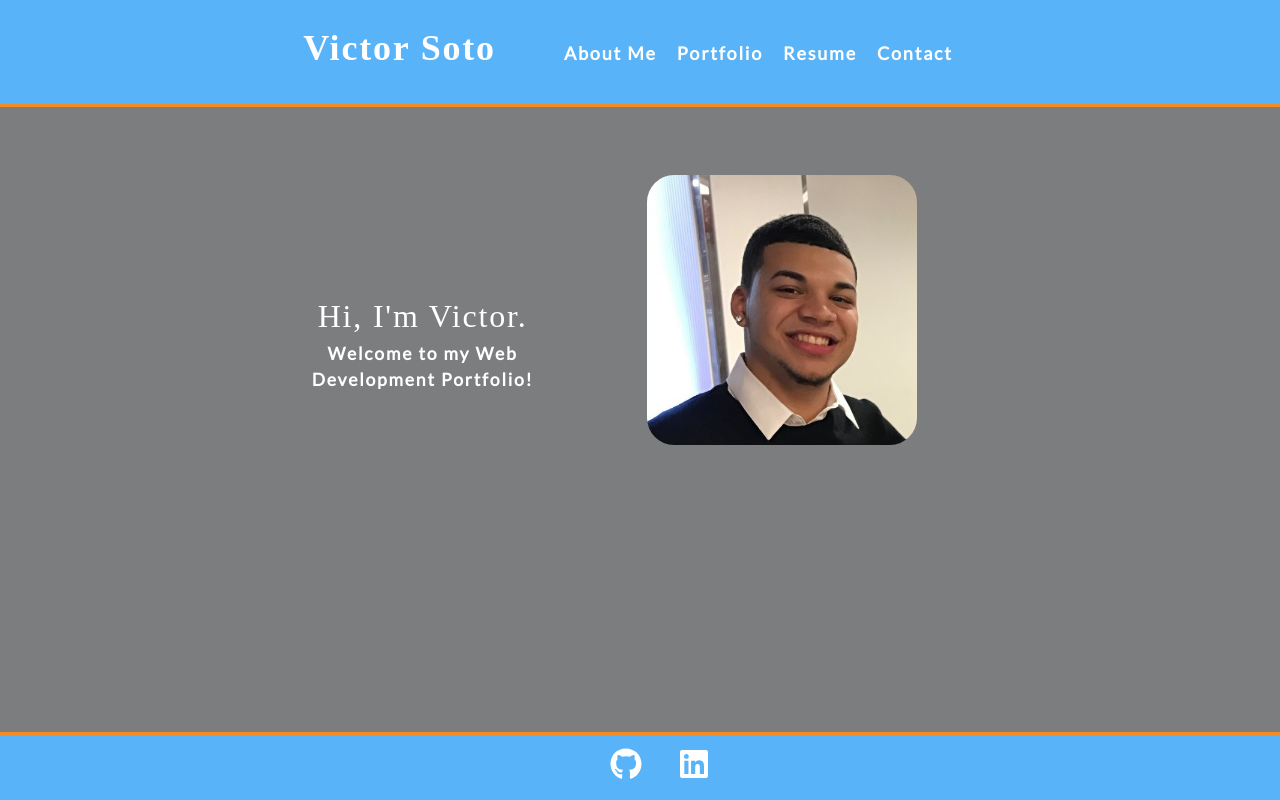
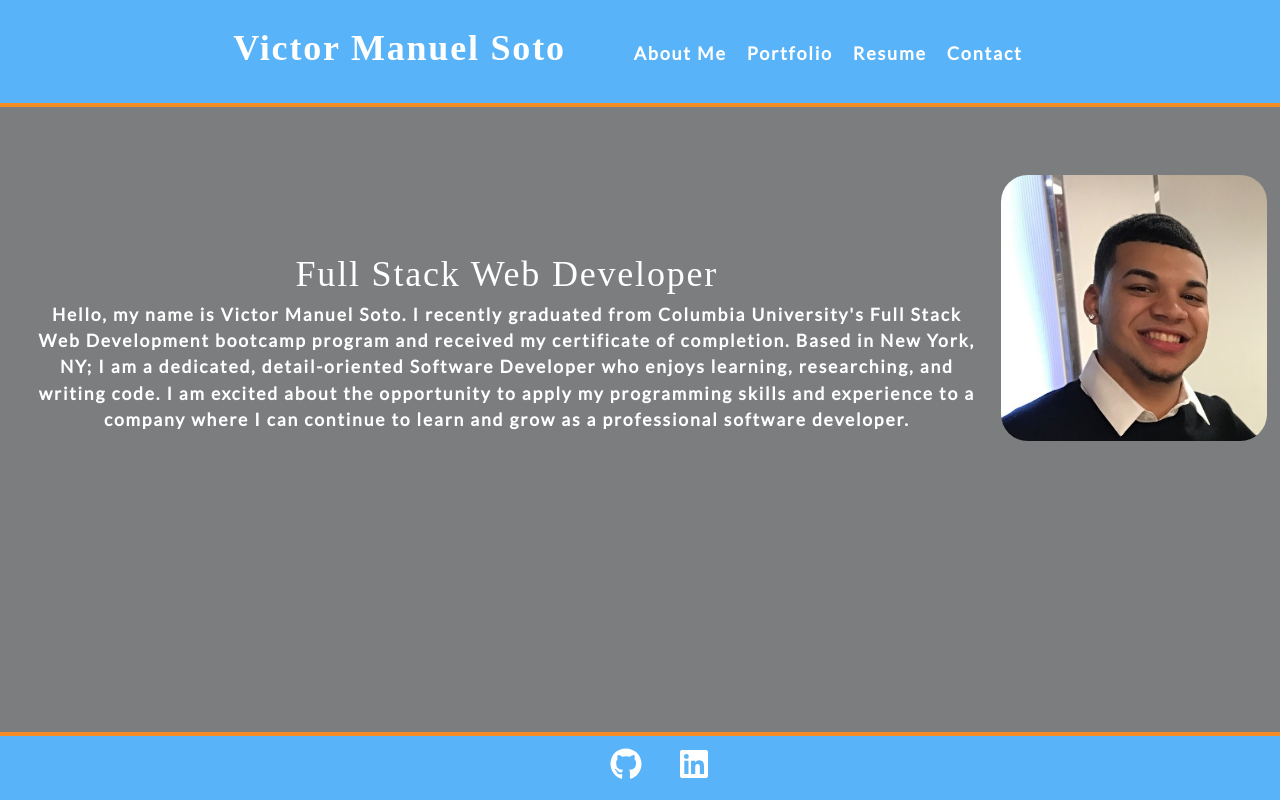
Before and after one commit to Vsoto7697/vsotoreact-portfolio, a React (Create React App) app: page / in a window 1280 px wide. Built offline with nearby package versions, Linux system fonts and the light colour scheme; a web font is replaced by a local one.

Commit message:
added resume pdf to index.js that allows user to download my resume

```diff
--- a/src/App.js
+++ b/src/App.js
@@ -3,7 +3,7 @@ import { HashRouter as Router, Routes, Route } from 'react-router-dom';
 
 import Header from './components/Header';
 import Home from './components/Home';
-import About from './components/About';
+import About from './components/Home';
 import Contact from './components/Contact';
 import Projects from './components/Projects';
 import MyResume from './components/Resume';
--- a/src/components/About/index.js
+++ /dev/null
@@ -1,30 +0,0 @@
-import React from 'react';
-import Selfie from '../../assets/images/vicandmaxselfie.jpeg';
-
-const About = () => {
-  return (
-    <section className="about">
-      <h1 id="about">About Me</h1>
-      <p>
-      Hello, my name is Victor Soto. I recently graduated from Columbia University's Full Stack Web Development bootcamp program and received my certificate of completion. I am currently residing in New York, NY. I am actively looking for work as a Junior Web Developer. Watching Baseball, collecting sneakers, playing video games, and hiking with my dog are some of my hobbies when I'm not creating websites.
-      </p>
-      <div className="aboutmephoto">
-        <img src={Selfie} alt="self portrait" />
-      </div>
-      <p>
-
-      </p>
-      <p>
-
-      </p>
-      <p>
-
-      </p>
-      <p>
-
-      </p>
-    </section>
-  );
-};
-
-export default About;
--- a/src/components/Header/index.js
+++ b/src/components/Header/index.js
@@ -7,7 +7,7 @@ const Header = () => {
     <header className="flex-row px-1">
       <div className="logo">
         <h1>
-          <Link to="/">Victor Soto</Link>
+          <Link to="/">Victor Manuel Soto</Link>
         </h1>
       </div>
       <Nav></Nav>
--- a/src/components/Home/index.js
+++ b/src/components/Home/index.js
@@ -5,8 +5,8 @@ const Home = () => {
   return (
     <section className="home my-5">
       <div className="title">
-        <h2>Hi, I'm Victor.</h2>
-        <p>Welcome to my Web Development Portfolio!</p>
+        <h1>Full Stack Web Developer</h1>
+        <p>Hello, my name is Victor Manuel Soto. I recently graduated from Columbia University's Full Stack Web Development bootcamp program and received my certificate of completion. Based in New York, NY; I am a dedicated, detail-oriented Software Developer who enjoys learning, researching, and writing code. I am excited about the opportunity to apply my programming skills and experience to a company where I can continue to learn and grow as a professional software developer.</p>
       </div>
       <div className="selfie portrait">
         <img src={Selfie} alt="self portrait" />
--- a/src/components/Resume/index.js
+++ b/src/components/Resume/index.js
@@ -1,11 +1,11 @@
 import React from 'react';
-import Resume from '../../assets/images/Victor Soto Resume 2022.docx1024_1.jpg';
+import Pdf from '../../assets/images/Victor Soto Resume 2022.docx.pdf';
 
 const MyResume = () => {
   return (
     <section className="about">
       <h1 id="about">Resume</h1>
-      <img src={Resume} className="resume" alt="Victor Soto Resume" />
+      <a href = {Pdf}>Click here to view</a>
     </section>
   );
 };
--- a/src/index.css
+++ b/src/index.css
@@ -43,6 +43,7 @@ body {
 .flex-row {
   display: flex;
   flex-wrap: wrap;
+  position: relative;
 }
 
 .space-between {
@@ -236,7 +237,11 @@ button[disabled] {
 .card {
   align-items: center;
   background-color: #58b3f8;
-  margin: 10px;
+  margin: 5px;
+}
+
+.card-text {
+  font-size: small;
 }
 
 .projects {
@@ -334,6 +339,7 @@ textarea {
   width: 55%;
   height: auto;
 }
+
 
 .contact {
   display: flex;
```
Also changed, not shown: package.json (line endings or trailing spaces), src/assets/images/Victor Soto Resume 2022.docx1024_1.jpg (deleted), 1 other file (tests, documents, lock files or other folders).
